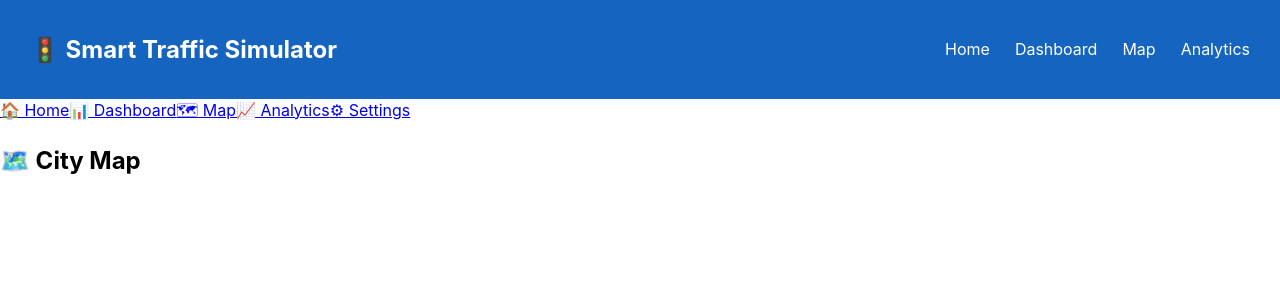
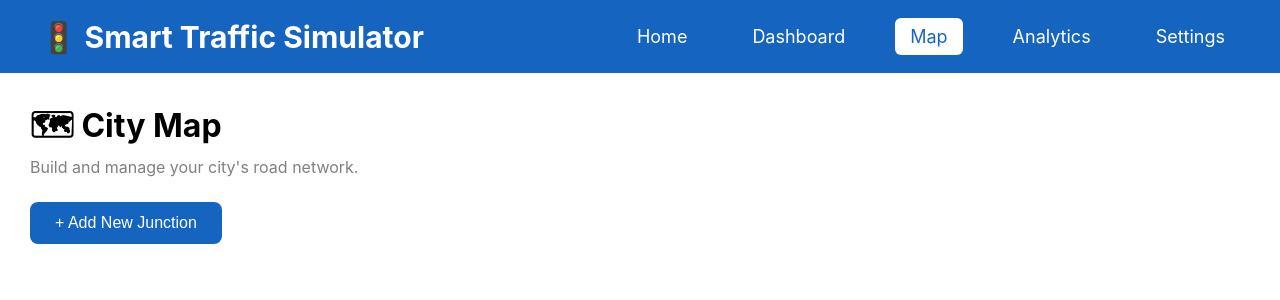
Before and after one commit to gaddeanjali31/Traffic-Simulator, a React (Create React App) app in the folder frontend/: page /map in a window 1280 px wide. Shown: the top 300 px of the page. Built offline with nearby package versions, Linux system fonts and the light colour scheme.

Commit message:
Day 6: Professional Map UI

```diff
--- a/frontend/src/App.css
+++ b/frontend/src/App.css
@@ -1,19 +1,3 @@
-body{
-
-    margin:0;
-
-    font-family:Arial;
-
-}
-
-.container{
-
-    display:grid;
-
-    grid-template-columns:220px 1fr;
-
-}
-
 .content{
 
     padding:30px;
--- a/frontend/src/App.js
+++ b/frontend/src/App.js
@@ -1,5 +1,4 @@
 import Navbar from "./components/Navbar";
-import Sidebar from "./components/Sidebar";
 
 import Home from "./pages/Home";
 import Dashboard from "./pages/Dashboard";
@@ -10,16 +9,9 @@ import Settings from "./pages/Settings";
 import { Routes, Route } from "react-router-dom";
 
 function App() {
-
   return (
-
     <>
-
       <Navbar />
-
-            <div className="container">
-
-                <Sidebar />
 
       <div className="content">
 
@@ -38,13 +30,8 @@ function App() {
         </Routes>
 
       </div>
-
-            </div>
-
     </>
-
   );
-
 }
 
 export default App;
--- a/frontend/src/components/Navbar.css
+++ b/frontend/src/components/Navbar.css
@@ -1,4 +1,14 @@
+*{
+    margin:0;
+    padding:0;
+    box-sizing:border-box;
+}
+
 .navbar{
+
+    background:#1565C0;
+
+    color:white;
 
     display:flex;
 
@@ -6,32 +16,52 @@
 
     align-items:center;
 
-    background:#1565c0;
+    padding:18px 40px;
+
+}
+
+.logo{
+
+    font-size:30px;
+
+    font-weight:bold;
+
+}
+
+.nav-links{
+
+    display:flex;
+
+    gap:35px;
+
+}
+
+.nav-links a{
 
     color:white;
 
-    padding:15px 30px;
+    text-decoration:none;
+
+    font-size:18px;
+
+    padding:8px 15px;
+
+    border-radius:6px;
+
+    transition:.3s;
 
 }
 
-.menu{
+.nav-links a:hover{
 
-    display:flex;
-
-    list-style:none;
-
-    gap:25px;
+    background:#0D47A1;
 
 }
 
-.menu li{
+.nav-links a.active{
 
-    cursor:pointer;
+    background:white;
+
+    color:#1565C0;
 
 }
-
-.menu li:hover{
-
-    color:yellow;
-
-}
--- a/frontend/src/components/Navbar.jsx
+++ b/frontend/src/components/Navbar.jsx
@@ -1,29 +1,22 @@
+import { NavLink } from "react-router-dom";
 import "./Navbar.css";
 
 function Navbar() {
+  return (
+    <nav className="navbar">
+      <div className="logo">
+        🚦 Smart Traffic Simulator
+      </div>
 
-    return (
-
-        <nav className="navbar">
-
-            <h2>🚦 Smart Traffic Simulator</h2>
-
-            <ul className="menu">
-
-                <li>Home</li>
-
-                <li>Dashboard</li>
-
-                <li>Map</li>
-
-                <li>Analytics</li>
-
-            </ul>
-
-        </nav>
-
-    );
-
+      <div className="nav-links">
+        <NavLink to="/">Home</NavLink>
+        <NavLink to="/dashboard">Dashboard</NavLink>
+        <NavLink to="/map">Map</NavLink>
+        <NavLink to="/analytics">Analytics</NavLink>
+        <NavLink to="/settings">Settings</NavLink>
+      </div>
+    </nav>
+  );
 }
 
 export default Navbar;
--- a/frontend/src/components/Sidebar.css
+++ b/frontend/src/components/Sidebar.css
@@ -1,33 +1,25 @@
-.sidebar{
 
-    width:220px;
-
-    background:#1E293B;
-
-    display:flex;
-
-    flex-direction:column;
-
+.sidebar {
+    display: flex;
+    align-items: center;
+    gap: 25px;          /* Space between Home, Dashboard, Map... */
+    padding: 15px 20px;
+    background-color: #1e293b;
 }
 
-.sidebar a{
-
-    color:white;
-
-    text-decoration:none;
-
-    padding:15px;
-
+.sidebar a {
+    text-decoration: none;
+    color: white;
+    font-size: 18px;
+    padding: 8px 12px;
+    border-radius: 5px;
+    transition: 0.3s;
 }
 
-.sidebar a:hover{
-
-    background:#334155;
-
+.sidebar a:hover {
+    background-color: #334155;
 }
 
-.sidebar a.active{
-
-    background:#2563EB;
-
+.sidebar a.active {
+    background-color: #2563eb;
 }
--- /dev/null
+++ b/frontend/src/pages/Map.css
@@ -0,0 +1,85 @@
+.map-page{
+
+    padding:30px;
+
+}
+
+.subtitle{
+
+    color:gray;
+
+    margin-bottom:25px;
+
+}
+
+.add-btn{
+
+    background:#1565C0;
+
+    color:white;
+
+    border:none;
+
+    padding:12px 25px;
+
+    border-radius:8px;
+
+    font-size:16px;
+
+    cursor:pointer;
+
+    margin-bottom:25px;
+
+}
+
+.add-btn:hover{
+
+    background:#0D47A1;
+
+}
+
+.junction-list{
+
+    display:grid;
+
+    grid-template-columns:repeat(auto-fill,minmax(320px,1fr));
+
+    gap:20px;
+
+}
+
+.junction-card{
+
+    background:white;
+
+    border-radius:12px;
+
+    padding:20px;
+
+    box-shadow:0 4px 12px rgba(0,0,0,.1);
+
+}
+
+.delete-btn{
+
+    margin-top:15px;
+
+    background:#E53935;
+
+    color:white;
+
+    border:none;
+
+    padding:10px 18px;
+
+    border-radius:6px;
+
+    cursor:pointer;
+
+}
+
+.delete-btn:hover{
+
+    background:#C62828;
+
+}
--- a/frontend/src/pages/Map.jsx
+++ b/frontend/src/pages/Map.jsx
@@ -1,5 +1,86 @@
+import { useState } from "react";
+import "./Map.css";
+
 function Map() {
-    return <h2>🗺️ City Map</h2>;
+
+    const [junctions, setJunctions] = useState([]);
+
+    function addJunction() {
+
+        const newJunction = {
+            id: Date.now(),
+            name: "Junction " + (junctions.length + 1),
+            status: "Active"
+        };
+
+        setJunctions([...junctions, newJunction]);
+    }
+
+    function deleteJunction(id) {
+
+        setJunctions(
+            junctions.filter((junction) => junction.id !== id)
+        );
+
+    }
+
+    return (
+
+        <div className="map-page">
+
+            <h1>🗺 City Map</h1>
+
+            <p className="subtitle">
+                Build and manage your city's road network.
+            </p>
+
+            <button
+                className="add-btn"
+                onClick={addJunction}
+            >
+                + Add New Junction
+            </button>
+
+            <div className="junction-list">
+
+                {
+
+                    junctions.map((junction) => (
+
+                        <div
+                            className="junction-card"
+                            key={junction.id}
+                        >
+
+                            <h3>📍 {junction.name}</h3>
+
+                            <p>
+                                <strong>ID:</strong> {junction.id}
+                            </p>
+
+                            <p>
+                                <strong>Status:</strong> {junction.status}
+                            </p>
+
+                            <button
+                                className="delete-btn"
+                                onClick={() => deleteJunction(junction.id)}
+                            >
+                                🗑 Delete
+                            </button>
+
+                        </div>
+
+                    ))
+
+                }
+
+            </div>
+
+        </div>
+
+    );
+
 }
 
 export default Map;
```
Lines whose indentation alone changed are shown as unchanged.
